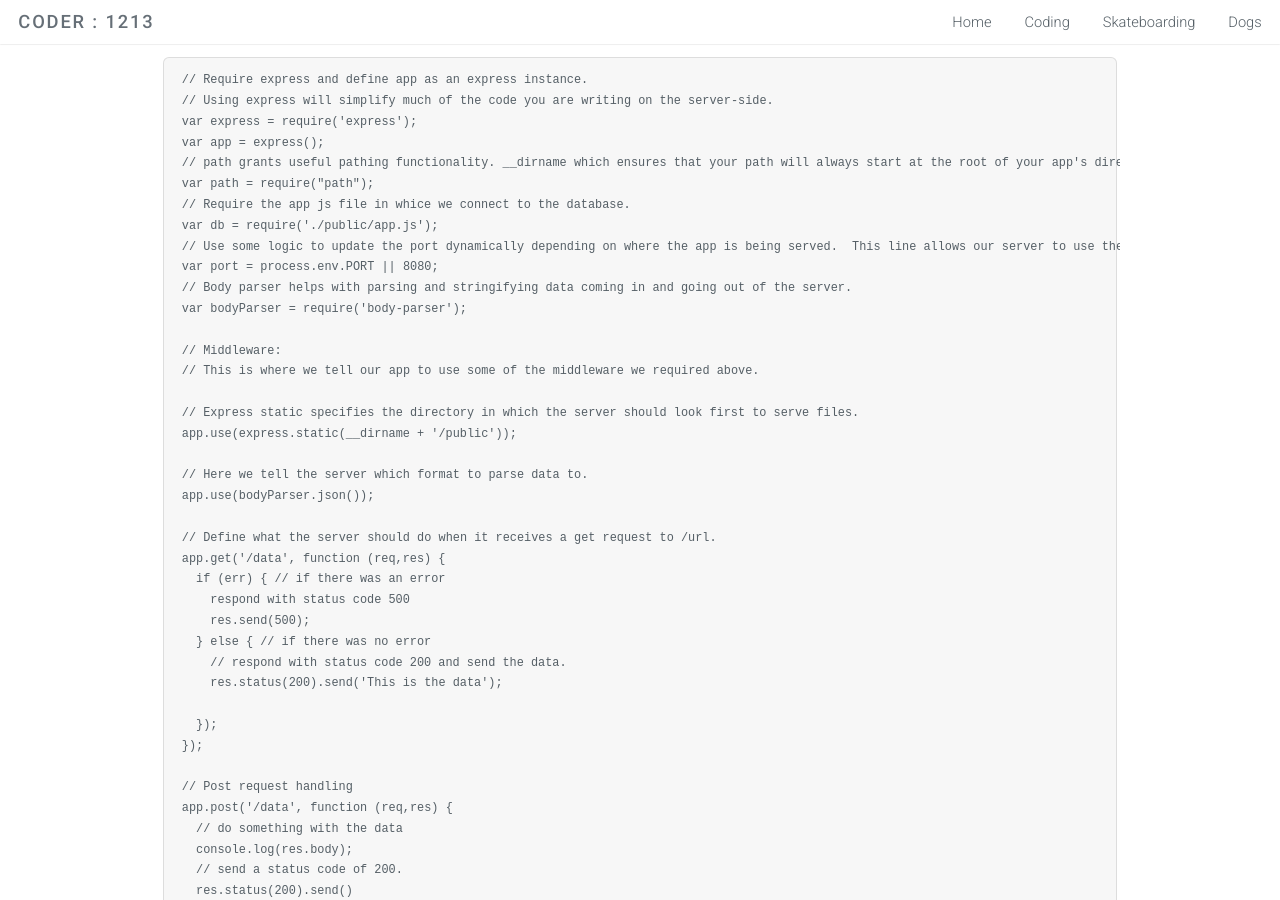
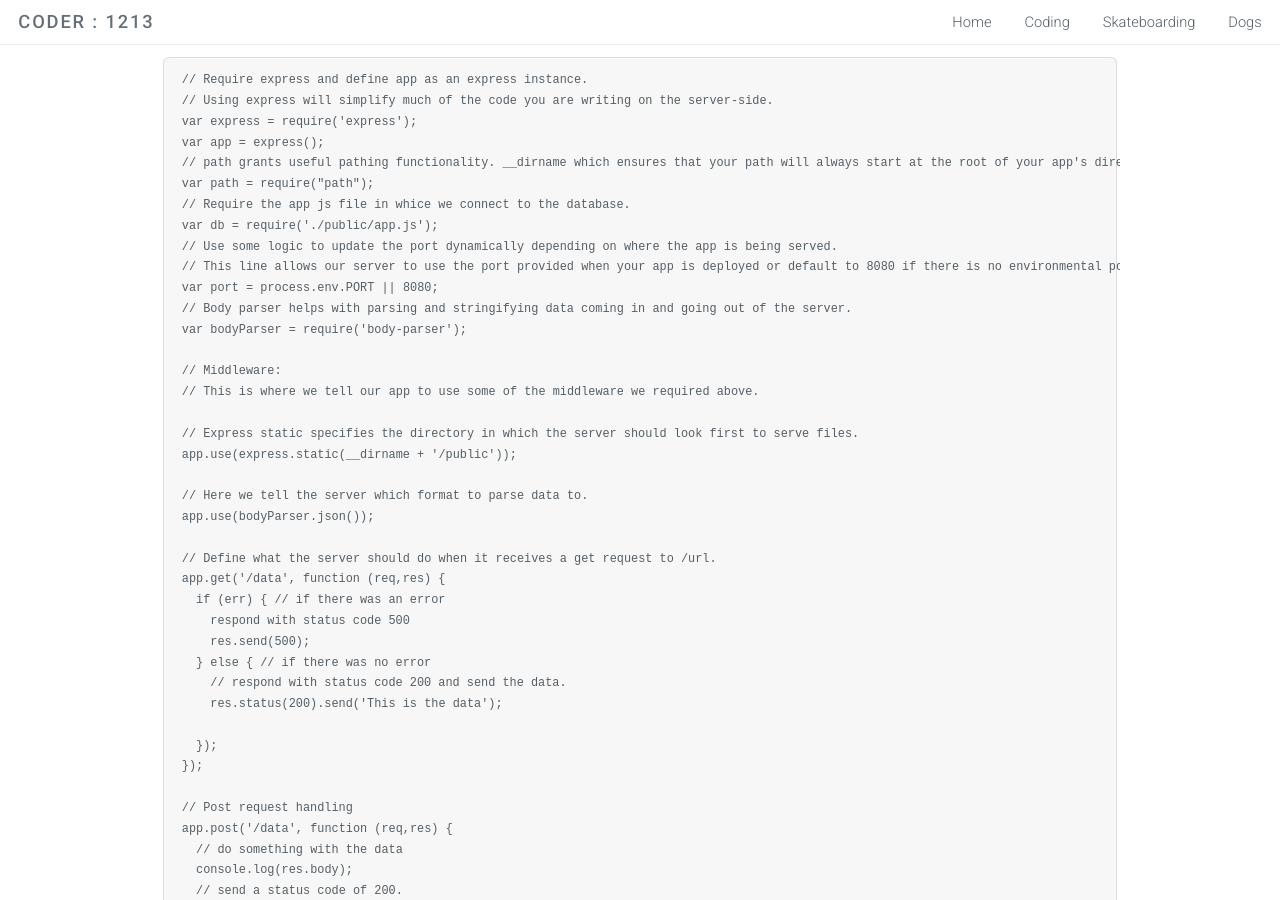
Before and after one commit to RaphaelBaskerville/RaphaelBaskerville.github.io, a Jekyll site: the page built from _posts/coding/2015-01-10-simple-express-server.markdown, in a window 1280 px wide and 900 px high, scrolled down 302 px. Built offline with Jekyll 4.4.1, drawn with Linux system fonts in a browser that asks for light colours.

```diff
--- a/_posts/coding/2015-01-10-simple-express-server.markdown
+++ b/_posts/coding/2015-01-10-simple-express-server.markdown
@@ -18,7 +18,8 @@
 var path = require("path");
 // Require the app js file in whice we connect to the database.
 var db = require('./public/app.js');
-// Use some logic to update the port dynamically depending on where the app is being served.  This line allows our server to use the port provided when your app is deployed or default to 8080 if there is no environmental port supplied.
+// Use some logic to update the port dynamically depending on where the app is being served.
+// This line allows our server to use the port provided when your app is deployed or default to 8080 if there is no environmental port supplied.
 var port = process.env.PORT || 8080;
 // Body parser helps with parsing and stringifying data coming in and going out of the server.
 var bodyParser = require('body-parser');
```
Also changed, not shown: 2 other files.
